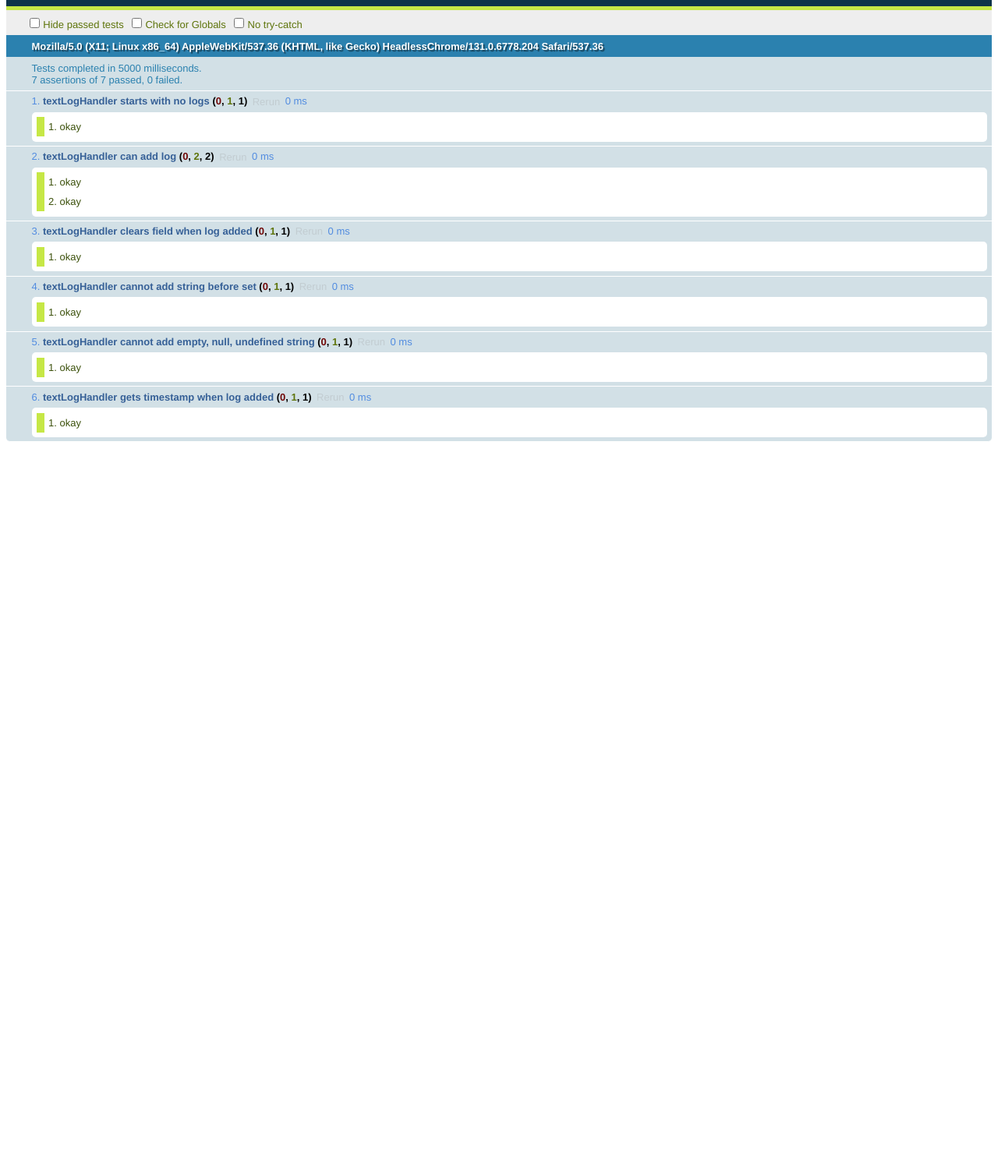
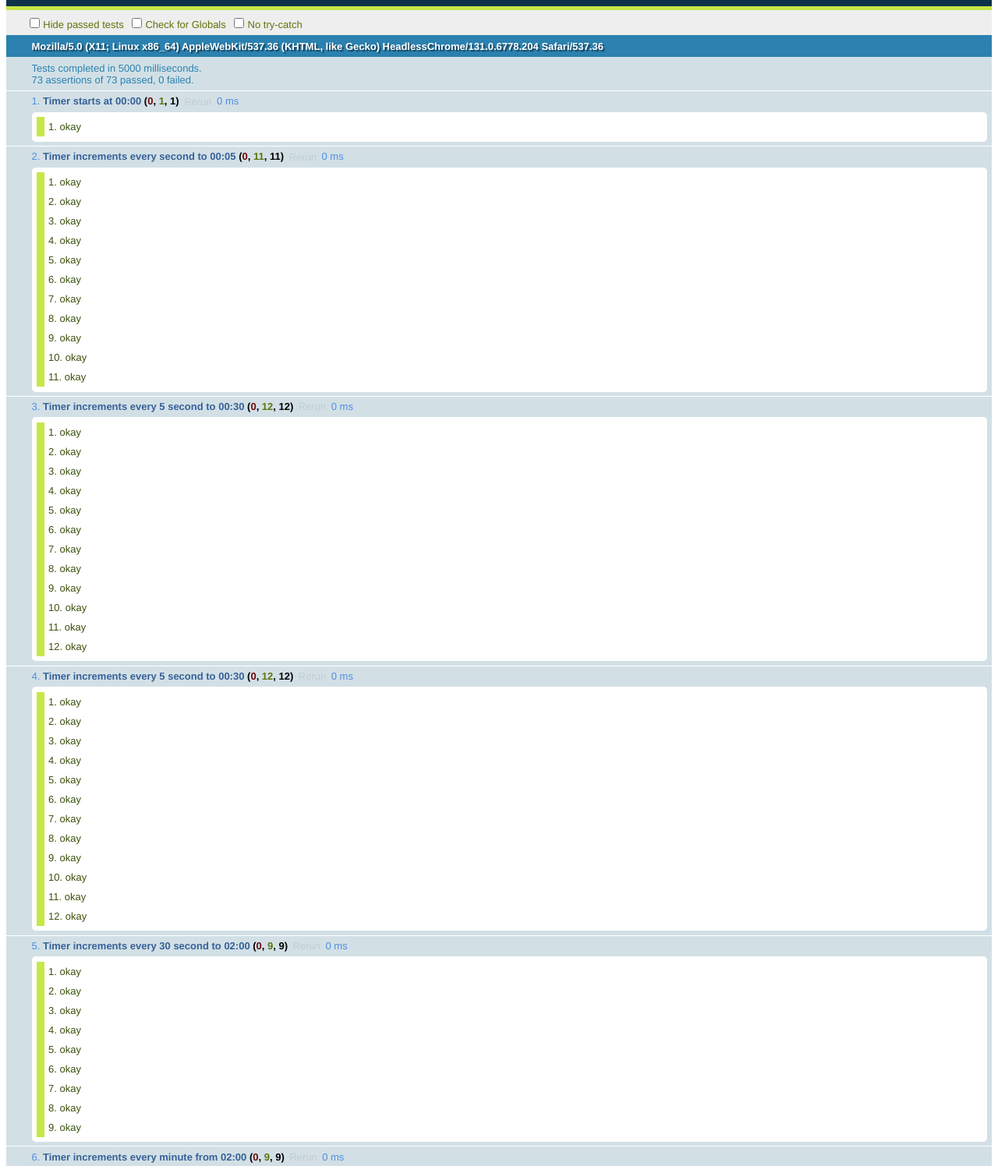
Before and after one commit to Shikaga/TimeTaker, a website with bundled scripts: page public/test/test.html in a window 1280 px wide. Shown: the part 48-1544 px from the top of the page at 78% size. Before the commit the page ends 800 px from the top, so only its background shows below. Built offline with nearby package versions, Linux system fonts and the light colour scheme.

Commit message:
Added Timer and Freeform

```diff
--- a/public/index.html
+++ b/public/index.html
@@ -1,8 +1,9 @@
 <html>
 <head>
-	<title>New Project</title>
+	<title>Time Taker</title>
 	<link rel="stylesheet" href="lib/bootstrap/css/bootstrap.min.css">
 	<script type="text/javascript" src="lib/jquery.js"></script>
+	<script type="text/javascript" src="lib/bootstrap/js/bootstrap.min.js"></script>
 	<script type="text/javascript" src="lib/knockout.js"></script>
 	<script type="text/javascript" src="lib/socket.io.js"></script>
 
@@ -23,18 +24,32 @@
 		<div class="panel-body">
 			<ul class="nav nav-pills">
 				<li><a href="#">Week View</a></li>
-				<li class="active" class=""><a href="#">Tomato Timer</a></li>
+				<li class=""><a href="#">Tomato Timer</a></li>
+				<li class="active" class=""><a href="#">Freeform Timer</a></li>
 				<li class=""><a href="#">Other</a></li>
 			</ul>
 		</div>
 	</div>
-	<div class="panel panel-default">
-		<div class="panel-body">
-			Basic panel example
+</div>
+<div id="freeform-panel">
+
+	<div class="btn-group">
+		<button type="button" class="btn btn-default">Activity</button>
+		<div class="btn-group">
+			<button type="button" class="btn btn-default dropdown-toggle" data-toggle="dropdown">
+				Activity 1
+				<span class="caret"></span>
+			</button>
+			<ul class="dropdown-menu">
+				<li><a href="#">Activity 1</a></li>
+				<li><a href="#">Activity 2</a></li>
+			</ul>
 		</div>
 	</div>
-</div>
-<div id="textLog">
+	<button type="button" class="btn btn-success" data-bind="visible: startButtonVisible, click: clickStart">Start</button>
+	<button type="button" class="btn btn-danger" data-bind="visible: stopButtonVisible, click: clickStop">Stop</button>
+
+	<div data-bind="with: textLogHandler">
 		<div id="main" style="overflow-y: auto" data-bind="foreach: logs">
 			<p>
 				<span data-bind="text: timestamp"></span>
@@ -51,12 +66,14 @@
 			</div>
 		</div>
 	</div>
+</div>
 </body>
 
 <script>
 	resizeTextlogArea();
-	require(['js/TextLogHandler'], function(TextLogHandler) {
-		new TextLogHandler(document.getElementById('textLog'));
+	require(['js/FreeformTimerHandler'], function(FreeformTimerHandler) {
+		var fth = new FreeformTimerHandler();
+		ko.applyBindings(fth,  document.getElementById('freeform-panel'))
 	})
 
 	var socket = io.connect(window.location.href);
--- /dev/null
+++ b/public/js/FreeformTimerHandler.js
@@ -0,0 +1,20 @@
+define(['js/TextLogHandler', 'js/Timer'], function(TextLogHandler, Timer) {
+	function FreeformTimerHandler() {
+		this.startButtonVisible = ko.observable(true);
+		this.stopButtonVisible = ko.observable(false);
+		this.textLogHandler = new TextLogHandler();
+        this.timer = new Timer();
+        this.clickStart = function() {
+            this.startButtonVisible(false);
+            this.stopButtonVisible(true);
+            this.timer.start();
+        }.bind(this);
+        this.clickStop = function() {
+            this.startButtonVisible(true);
+            this.stopButtonVisible(false);
+            this.timer.stop();
+
+        }
+	}
+	return FreeformTimerHandler;
+})
--- a/public/js/TextLogHandler.js
+++ b/public/js/TextLogHandler.js
@@ -1,5 +1,5 @@
 define(['js/TimestampGenerator'], function(TimestampGenerator) {
-        function TextLogHandler(node) {
+        function TextLogHandler() {
             this.logs = ko.observableArray();
             this.textField = ko.observable();
             this.addLog = function() {
@@ -9,7 +9,6 @@ define(['js/TimestampGenerator'], function(TimestampGenerator) {
                     this.textField("");
                 }
             }.bind(this);
-            ko.applyBindings(this,node);
         }
         return TextLogHandler;
 });
--- /dev/null
+++ b/public/js/Timer.js
@@ -0,0 +1,34 @@
+define([], function() {
+	function Timer() {
+        this.timeElapsedMilliseconds = 0;
+        this.timerInterval = null;
+		this.output = ko.observable(this.getTimeOutput());
+	}
+
+    Timer.prototype.getTimeOutput = function() {
+        if (this.timeElapsedMilliseconds < 5000) {
+            return "00:0" + Math.floor(this.timeElapsedMilliseconds / 1000);
+        } else if (this.timeElapsedMilliseconds < 30000) {
+            return "00:" + Math.floor(this.timeElapsedMilliseconds / 10000) + "" + (5 * Math.floor(this.timeElapsedMilliseconds / 5000) % 10);
+        } else if (this.timeElapsedMilliseconds < 120000) {
+            return "0" + Math.floor(this.timeElapsedMilliseconds / 60000) + ":" + (3 * Math.floor(this.timeElapsedMilliseconds / 30000)) % 6 + "0";
+        } else if (this.timeElapsedMilliseconds < 3600000) {
+            return Math.floor(this.timeElapsedMilliseconds / 600000) + "" + Math.floor(this.timeElapsedMilliseconds / 60000) % 10 + ":00"
+        } else {
+            return Math.floor(this.timeElapsedMilliseconds / 3600000) + ":" + Math.floor(this.timeElapsedMilliseconds / 600000) % 6 + "" + Math.floor(this.timeElapsedMilliseconds / 60000) % 10 + ":00"
+        }
+    }
+
+	Timer.prototype.start = function() {
+        this.timerInterval = setInterval(function() {
+            this.timeElapsedMilliseconds += 100;
+            this.output(this.getTimeOutput());
+        }.bind(this),100);
+	}
+
+	Timer.prototype.stop = function() {
+
+	}
+
+	return Timer;
+})
--- /dev/null
+++ b/public/test/FreeformTimerHandlerTest.js
@@ -0,0 +1,38 @@
+require.config({
+	map: {
+		'*': {
+			'js/TimestampGenerator': 'MockTimestampGenerator',
+            'js/TextLogHandler': '../js/TextLogHandler',
+            'js/Timer': 'MockTimer'
+		}
+	}
+});
+
+require(['../js/FreeformTimerHandler'], function(FreeformTimerHandler) {
+	mockNode = sinon.spy();
+	ko.applyBindings = sinon.spy();
+
+	test( "freeformTimerHandler init", function() {
+		var tlh = new FreeformTimerHandler();
+		equal(tlh.startButtonVisible(), true);
+		equal(tlh.stopButtonVisible(), false);
+	});
+
+    test( "starts timer and toggles buttons when start clicked", function() {
+        var tlh = new FreeformTimerHandler();
+        tlh.clickStart();
+        equal(tlh.startButtonVisible(), false);
+        equal(tlh.stopButtonVisible(), true);
+        equal(tlh.timer.start.called, true);
+    });
+
+    test( "stops timer and toggles buttons when stop clicked", function() {
+        var tlh = new FreeformTimerHandler();
+        tlh.clickStart();
+        tlh.clickStop();
+        equal(tlh.startButtonVisible(), true);
+        equal(tlh.stopButtonVisible(), false);
+        equal(tlh.timer.stop.called, true);
+    });
+
+});
--- /dev/null
+++ b/public/test/MockTimer.js
@@ -0,0 +1,8 @@
+define([], function() {
+    function MockTimer() {
+
+    }
+    MockTimer.prototype.start = sinon.spy();
+    MockTimer.prototype.stop = sinon.spy();
+    return MockTimer;
+})
--- /dev/null
+++ b/public/test/TimerTest.js
@@ -0,0 +1,191 @@
+require.config({
+    map: {
+        '*': {
+            'js/TimestampGenerator': 'MockTimestampGenerator',
+            'js/TextLogHandler': '../js/TextLogHandler',
+            'js/Timer': 'MockTimer'
+        }
+    }
+});
+
+require(['../js/Timer'], function(Timer) {
+    mockNode = sinon.spy();
+    ko.applyBindings = sinon.spy();
+
+
+
+    test( "Timer starts at 00:00", function() {
+        var timer = new Timer();
+        equal(timer.output(), "00:00");
+    });
+
+    test( "Timer increments every second to 00:05", function() {
+        var fakeClock = sinon.useFakeTimers();
+
+        var timer = new Timer();
+        timer.start();
+
+        equal(timer.output(), "00:00");
+        fakeClock.tick(500);
+        equal(timer.output(), "00:00");
+        fakeClock.tick(500);
+        equal(timer.output(), "00:01");
+        fakeClock.tick(500);
+        equal(timer.output(), "00:01");
+        fakeClock.tick(500);
+        equal(timer.output(), "00:02");
+        fakeClock.tick(500);
+        equal(timer.output(), "00:02");
+        fakeClock.tick(500);
+        equal(timer.output(), "00:03");
+        fakeClock.tick(500);
+        equal(timer.output(), "00:03");
+        fakeClock.tick(500);
+        equal(timer.output(), "00:04");
+        fakeClock.tick(500);
+        equal(timer.output(), "00:04");
+        fakeClock.tick(500);
+        equal(timer.output(), "00:05");
+
+        fakeClock.restore();
+    });
+
+    test( "Timer increments every 5 second to 00:30", function() {
+        var fakeClock = sinon.useFakeTimers();
+
+        var timer = new Timer();
+        timer.start();
+
+        equal(timer.output(), "00:00");
+        fakeClock.tick(5000);
+        equal(timer.output(), "00:05");
+        fakeClock.tick(2500);
+        equal(timer.output(), "00:05");
+        fakeClock.tick(2500);
+        equal(timer.output(), "00:10");
+        fakeClock.tick(2500);
+        equal(timer.output(), "00:10");
+        fakeClock.tick(2500);
+        equal(timer.output(), "00:15");
+        fakeClock.tick(2500);
+        equal(timer.output(), "00:15");
+        fakeClock.tick(2500);
+        equal(timer.output(), "00:20");
+        fakeClock.tick(2500);
+        equal(timer.output(), "00:20");
+        fakeClock.tick(2500);
+        equal(timer.output(), "00:25");
+        fakeClock.tick(2500);
+        equal(timer.output(), "00:25");
+        fakeClock.tick(2500);
+        equal(timer.output(), "00:30");
+
+        fakeClock.restore();
+    });
+
+    test( "Timer increments every 5 second to 00:30", function() {
+        var fakeClock = sinon.useFakeTimers();
+
+        var timer = new Timer();
+        timer.start();
+
+        equal(timer.output(), "00:00");
+        fakeClock.tick(5000);
+        equal(timer.output(), "00:05");
+        fakeClock.tick(2500);
+        equal(timer.output(), "00:05");
+        fakeClock.tick(2500);
+        equal(timer.output(), "00:10");
+        fakeClock.tick(2500);
+        equal(timer.output(), "00:10");
+        fakeClock.tick(2500);
+        equal(timer.output(), "00:15");
+        fakeClock.tick(2500);
+        equal(timer.output(), "00:15");
+        fakeClock.tick(2500);
+        equal(timer.output(), "00:20");
+        fakeClock.tick(2500);
+        equal(timer.output(), "00:20");
+        fakeClock.tick(2500);
+        equal(timer.output(), "00:25");
+        fakeClock.tick(2500);
+        equal(timer.output(), "00:25");
+        fakeClock.tick(2500);
+        equal(timer.output(), "00:30");
+
+        fakeClock.restore();
+    });
+
+    test( "Timer increments every 30 second to 02:00", function() {
+        var fakeClock = sinon.useFakeTimers();
+
+        var timer = new Timer();
+        timer.start();
+
+        equal(timer.output(), "00:00");
+        fakeClock.tick(30000);
+        equal(timer.output(), "00:30");
+        fakeClock.tick(15000);
+        equal(timer.output(), "00:30");
+        fakeClock.tick(15000);
+        equal(timer.output(), "01:00");
+        fakeClock.tick(15000);
+        equal(timer.output(), "01:00");
+        fakeClock.tick(15000);
+        equal(timer.output(), "01:30");
+        fakeClock.tick(15000);
+        equal(timer.output(), "01:30");
+        fakeClock.tick(15000);
+        equal(timer.output(), "02:00");
+        fakeClock.tick(15000);
+        equal(timer.output(), "02:00");
+
+        fakeClock.restore();
+    });
+
+
+    test( "Timer increments every minute from 02:00", function() {
+        var fakeClock = sinon.useFakeTimers();
+
+        var timer = new Timer();
+        timer.start();
+
+        equal(timer.output(), "00:00");
+        fakeClock.tick(2 * 60000);
+        equal(timer.output(), "02:00");
+        fakeClock.tick(30000);
+        equal(timer.output(), "02:00");
+        fakeClock.tick(30000);
+        equal(timer.output(), "03:00");
+        fakeClock.tick(30000);
+        equal(timer.output(), "03:00");
+        fakeClock.tick(30000);
+        equal(timer.output(), "04:00");
+        fakeClock.tick(30000);
+        equal(timer.output(), "04:00");
+        fakeClock.tick(30000);
+        equal(timer.output(), "05:00");
+        fakeClock.tick(5 * 60000);
+        equal(timer.output(), "10:00");
+
+        fakeClock.restore();
+    });
+
+    test( "Timer shows hour after 60 minutes", function() {
+        var fakeClock = sinon.useFakeTimers();
+
+        var timer = new Timer();
+        timer.start();
+
+        equal(timer.output(), "00:00");
+        fakeClock.tick(59 * 60 * 1000);
+        equal(timer.output(), "59:00");
+        fakeClock.tick(60000);
+        equal(timer.output(), "1:00:00");
+        fakeClock.tick(60000);
+        equal(timer.output(), "1:01:00");
+
+        fakeClock.restore();
+    });
+
+});
--- a/public/test/test.html
+++ b/public/test/test.html
@@ -12,5 +12,7 @@
   <script src="../lib/knockout.js"></script>
   <script src="../lib/require.js"></script>
   <script src="TestLogHandlerTest.js"></script>
+  <script src="FreeformTimerHandlerTest.js"></script>
+  <script src="TimerTest.js"></script>
 </body>
 </html>
```
Lines whose indentation alone changed are shown as unchanged.
